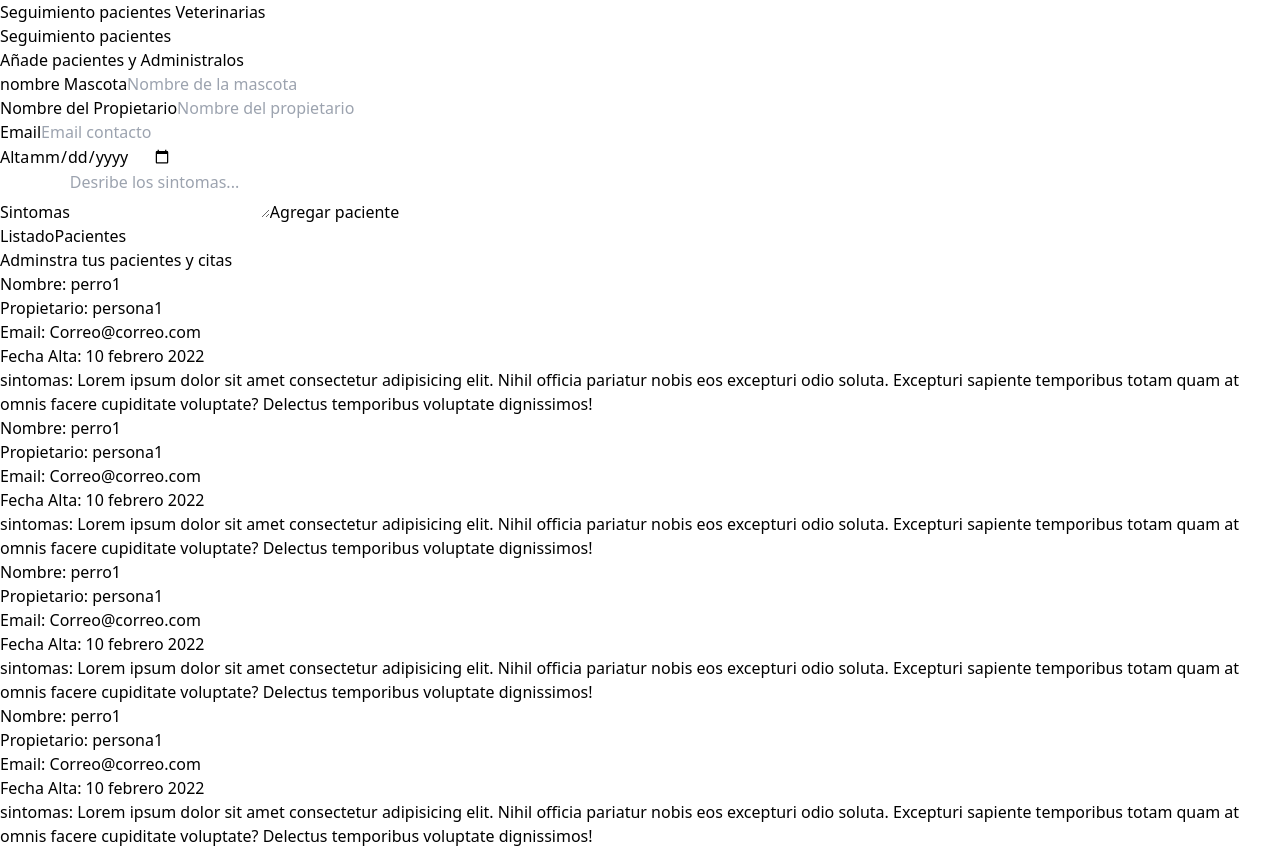
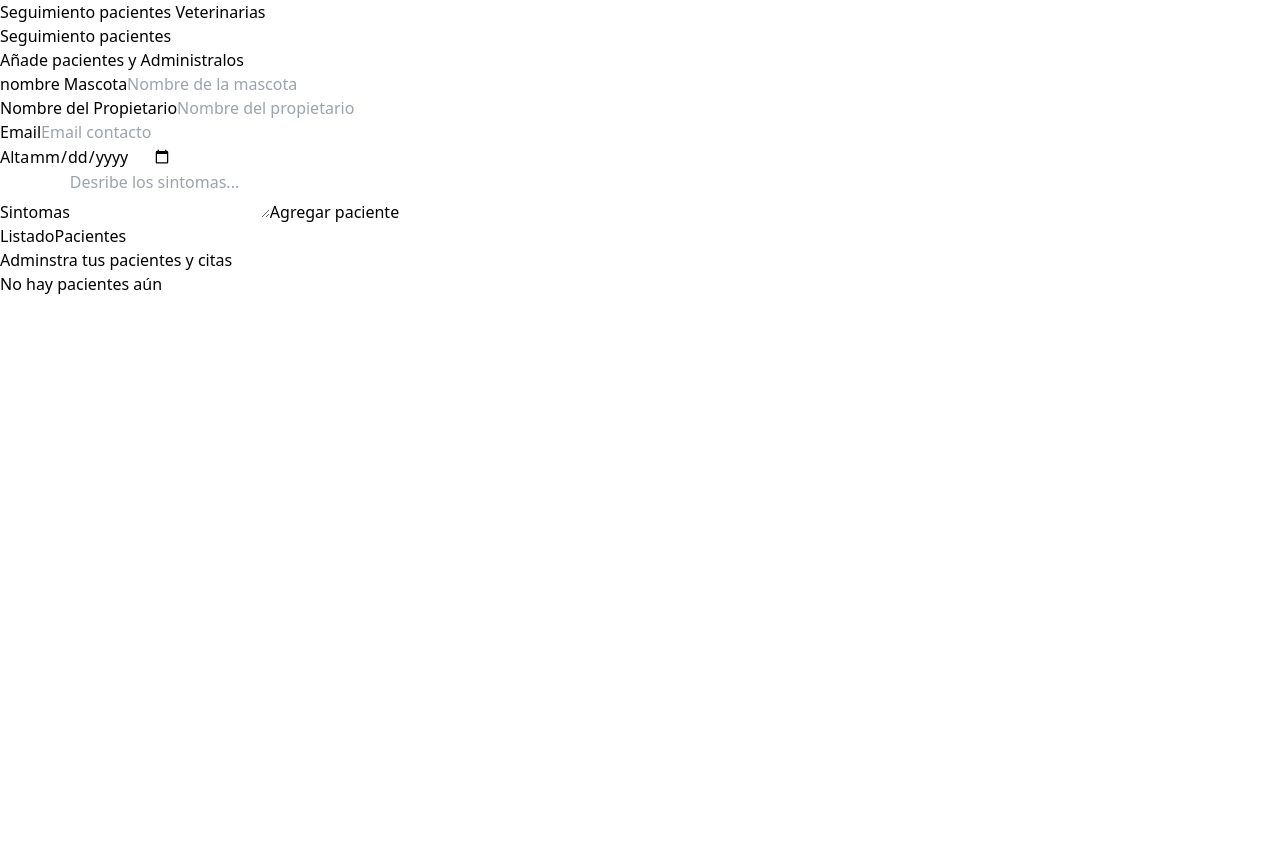
Before and after one commit to Spartan2502/Tutsi_patitas, a React (Vite) app: page / in a window 1280 px wide. After the commit the page ends 800 px from the top, so only its background shows below. Built offline with nearby package versions, Linux system fonts and the light colour scheme.

Commit message:
78. se muestran los pacientes en el listado

```diff
--- a/src/App.jsx
+++ b/src/App.jsx
@@ -6,15 +6,16 @@ import ListadoPacientes from "./components/ListadoPacientes"
 
 function App() {
   const [pacientes, setPacientes] = useState([])
-
-  return (
+return (
     <div className="container mx-auto mt-20">
       <Header/>
       <div className="mt-12 md:flex">
         <Formulario
         pacientes={pacientes}
         setPacientes={setPacientes} />
-        <ListadoPacientes />
+
+        <ListadoPacientes
+        pacientes={pacientes}/>
       </div>
 
     </div>
--- a/src/components/Error.jsx
+++ b/src/components/Error.jsx
@@ -1,9 +1,9 @@
 import React from 'react'
 
-export const Error = ({message}) => {
+export const Error = ({children}) => {
     return (
         <div class="bg-orange-100 border-l-4 border-orange-500 text-orange-700 p-4 mb-2" role="alert">
-            <p class="font-bold">{message}</p>
+            <p class="font-bold">{children}</p>
         </div>
     )
 }
--- a/src/components/Formulario.jsx
+++ b/src/components/Formulario.jsx
@@ -11,21 +11,30 @@ export default function Formulario({ pacientes, setPacientes }) {
 
     const [error, setError] = useState(false)
 
+    const generarID = () => {
+        const random = Math.random.toString(36).substr(2)
+        const date = Date.now().toString(36)
+        const id = random + date
+        const send = id.substr(33)
+        return send
+    }
+
     const handleSubmit = (e) => {
         e.preventDefault()
         //validacion del formulario
-        console.log('validando formulario')
         if ([nombre, propietario, email, fecha, sintomas].includes('')) {
-            console.log('hay almenos un campo vacio')
             setError(true)
         } else {
-            console.log('enviando formulario...')
             setError(false)
             //objeto de paciente
             const objetoPaciente = {
-                nombre, propietario, email, fecha, sintomas
+                nombre,
+                propietario,
+                email,
+                fecha,
+                sintomas,
+                id: generarID()
             }
-            console.log(objetoPaciente)
             //guardar los pacientes
             setPacientes([...pacientes, objetoPaciente])
 
@@ -57,7 +66,7 @@ export default function Formulario({ pacientes, setPacientes }) {
 
                 {/* {error?'Si hay un error':'No hay error'} */}
                 {/* {error && "si hay error"} */}
-                {error && <Error message='Todos los campos son obligatorios!!!'/>}
+                {error && <Error><p> Todos los campos son obligatorios!!!</p></Error>}
 
                 <div className="mb-5">
                     <label
--- a/src/components/ListadoPacientes.jsx
+++ b/src/components/ListadoPacientes.jsx
@@ -1,7 +1,8 @@
 import Paciente from "./Paciente"
 
-Paciente
-function ListadoPacientes() {
+function ListadoPacientes(pacientes) {
+      var pacientes1=pacientes.pacientes
+
     return (
         <div className="md:w-1/2 lg:w-3/5 md:h-screen overflow-y-scroll">
 
@@ -11,12 +12,15 @@ function ListadoPacientes() {
                 <span className="text-indigo-600 font-bold">pacientes y citas </span>
             </p>
 
-            <Paciente />
-            <Paciente />
-            <Paciente />
-            <Paciente />
-
-
+            {pacientes1.length !== 0 ?
+                pacientes1.map((paciente) => (
+                    console.log(paciente.id),
+                <Paciente
+                key={paciente.id}
+                paciente={paciente}
+                />)) :
+                (<p>No hay pacientes aún</p>)
+            }
         </div>
     )
 }
--- a/src/components/Paciente.jsx
+++ b/src/components/Paciente.jsx
@@ -1,26 +1,29 @@
 
-const Paciente = () => {
+const Paciente = (paciente) => {
+    const paciente1 = paciente.paciente
+    console.log(paciente1);
+    const {nombre,propietario, email, fecha, sintomas} = paciente1
     return (
         <div className="mx-5 my-5 bg-white shadow-md px-5 py-10 rounded-md">
 
             <p className="font-bold mb-3 text-gray-700 uppercase">Nombre: {""}
-                <span className="font-normal normal-case">perro1</span>
+                <span className="font-normal normal-case">{nombre}</span>
             </p>
 
             <p className="font-bold mb-3 text-gray-700 uppercase">Propietario: {""}
-                <span className="font-normal normal-case">persona1</span>
+                <span className="font-normal normal-case">{propietario}</span>
             </p>
 
             <p className="font-bold mb-3 text-gray-700 uppercase">Email: {""}
-                <span className="font-normal normal-case">Correo@correo.com</span>
+                <span className="font-normal normal-case">{email}</span>
             </p>
 
             <p className="font-bold mb-3 text-gray-700 uppercase">Fecha Alta: {""}
-                <span className="font-normal normal-case">10 febrero 2022</span>
+                <span className="font-normal normal-case">{fecha}</span>
             </p>
 
             <p className="font-bold mb-3 text-gray-700 uppercase">sintomas: {""}
-                <span className="font-normal normal-case">Lorem ipsum dolor sit amet consectetur adipisicing elit. Nihil officia pariatur nobis eos excepturi odio soluta. Excepturi sapiente temporibus totam quam at omnis facere cupiditate voluptate? Delectus temporibus voluptate dignissimos!</span>
+                <span className="font-normal normal-case">{sintomas}</span>
             </p>
 
         </div>)
```
